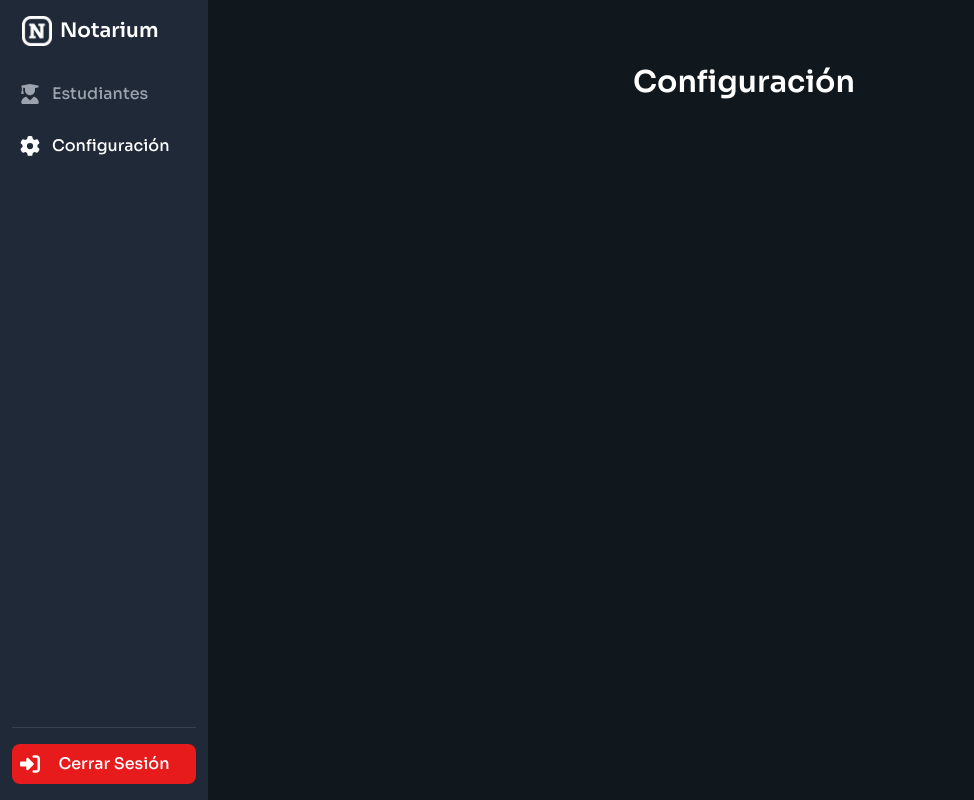
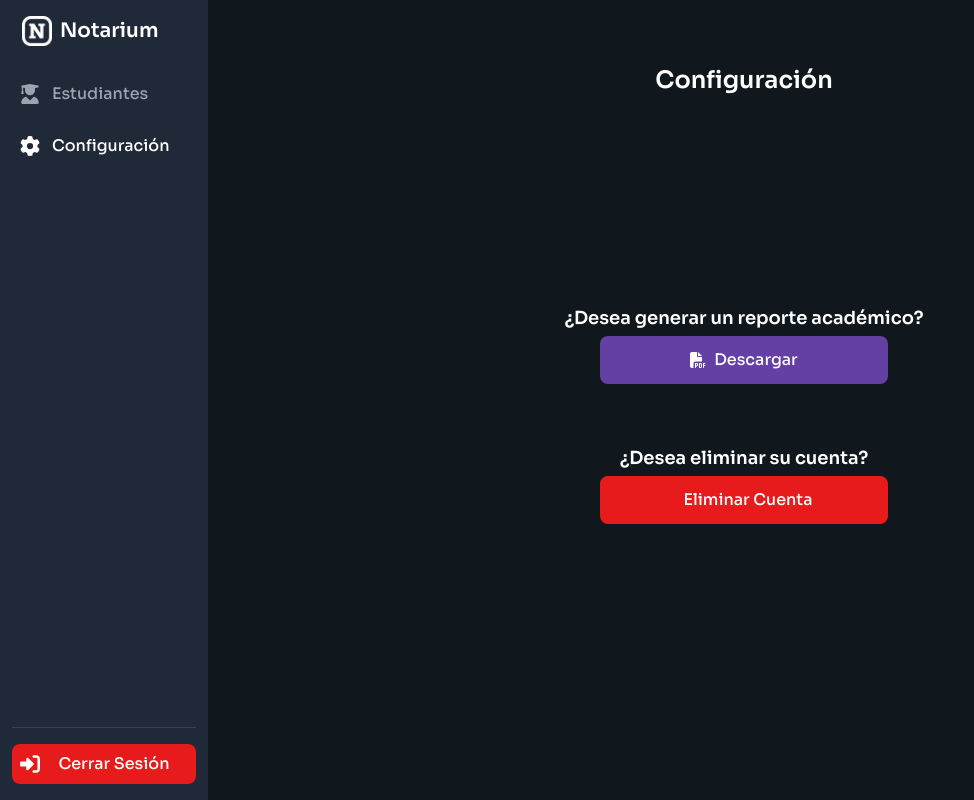
Before and after one commit to Estebanespg/NotariumWebApp, a Next.js app: page /main/settings in a window 1280 px wide. Shown: the whole page, without its empty margins (0-974 px from the left). Built offline with nearby package versions, Linux system fonts and the light colour scheme; no server answers.

Commit message:
settings ui

```diff
--- a/app/main/layout.jsx
+++ b/app/main/layout.jsx
@@ -68,7 +68,7 @@ export default function MainLayout({ children }) {
         </div>
       </aside>
 
-      <div className="mt-5 sm:ml-52 sm:mt-16 sm:mb-12">
+      <div className="pt-5 sm:pl-52 sm:pt-16 sm:pb-12 h-dvh">
         {children}
       </div>
     </>
--- a/app/main/settings/page.jsx
+++ b/app/main/settings/page.jsx
@@ -1,7 +1,26 @@
+import { FaFilePdf } from "react-icons/fa6";
+
 export default function Settings() {
   return (
-    <div className="flex flex-col justify-center items-center">
-      <p className="text-3xl font-semibold">Configuración</p>
+    <div className="flex flex-col h-full items-center">
+      <div className="flex flex-col items-center">
+        <p className="text-2xl font-semibold">Configuración</p>
+      </div>
+      <div className="flex flex-col h-full justify-center gap-10">
+        <div className="flex flex-col items-center gap-1">
+          <p className="text-lg font-semibold">¿Desea generar un reporte académico?</p>
+          <button className="w-72 h-12 bg-[#6440a5] hover:bg-[#7d56c7] font-medium border-none rounded-lg flex items-center justify-center mb-5">
+            <FaFilePdf />
+            <p className="color-white ml-2 ">Descargar</p>
+          </button>
+        </div>
+        <div className="flex flex-col items-center gap-1">
+          <p className="text-lg font-semibold">¿Desea eliminar su cuenta?</p>
+          <button className="w-72 h-12 bg-[#e71b1b] hover:bg-[#f93a3a] font-medium border-none rounded-lg flex items-center justify-center mb-5">
+            <p className="color-white ml-2 ">Eliminar Cuenta</p>
+          </button>
+        </div>
+      </div>
     </div>
   );
 }
```
